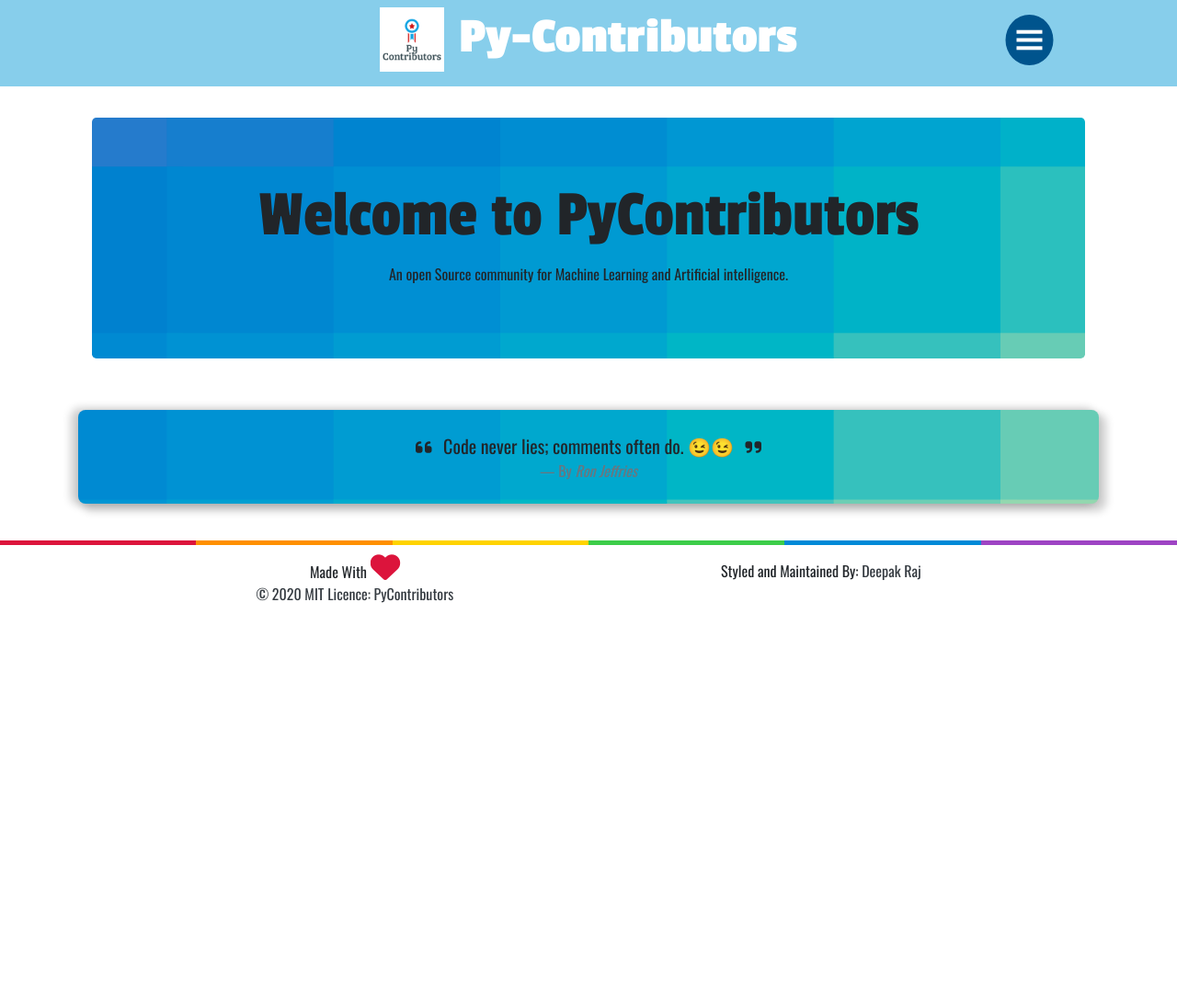
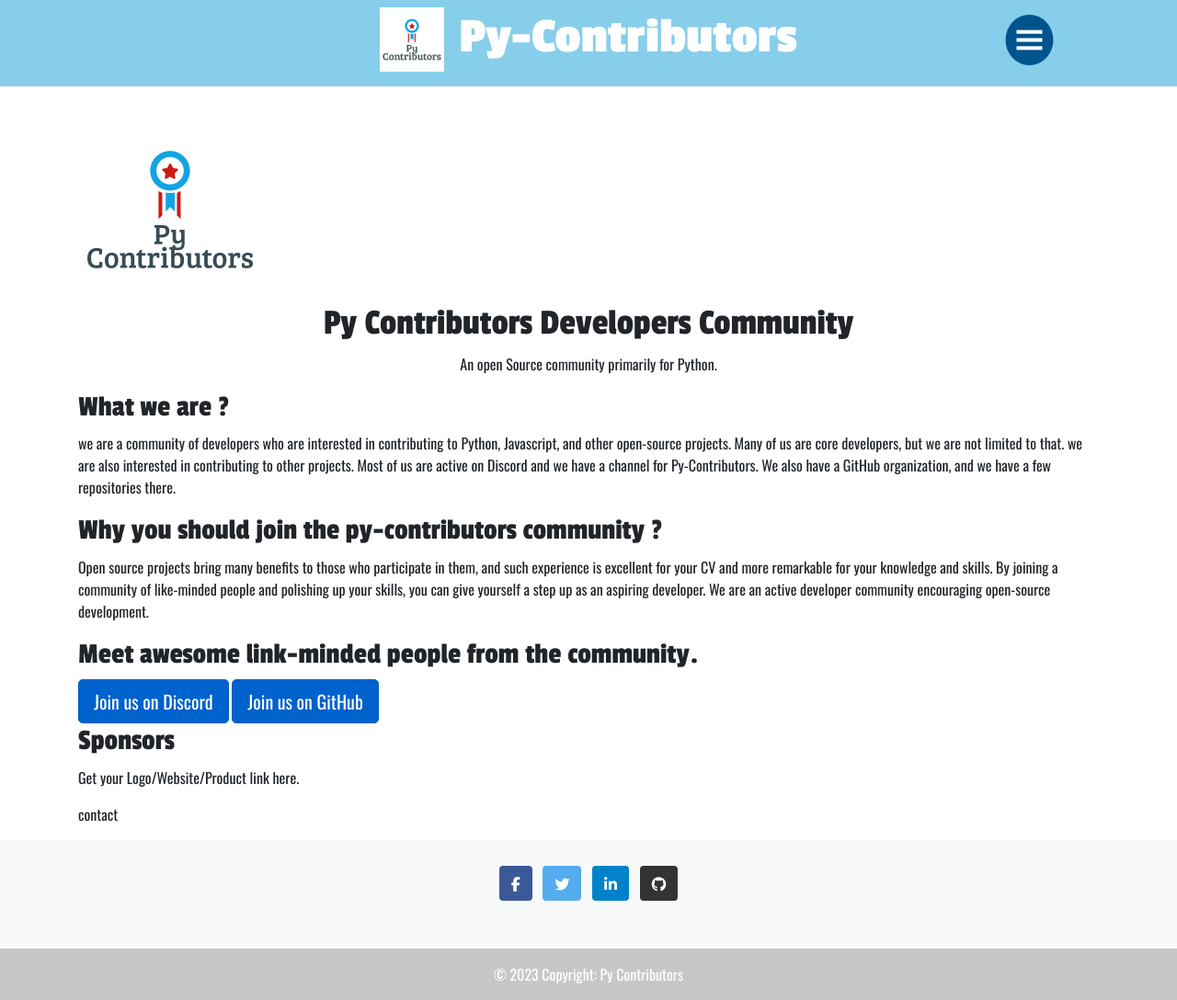
Before and after one commit to Py-Contributors/py-contributors.github.io, a Jekyll site: the page built from index.html, in a window 1280 px wide and 1088 px high. Shown: the whole window at 92% size. Built offline with Jekyll 4.4.1, drawn with Linux system fonts in a browser that asks for light colours; nearby versions of some CDN libraries.

Commit message:
adding front page data
Signed-off-by: Deepak Raj <54245038+codePerfectPlus@users.noreply.github.com>

```diff
--- a/_includes/footer.html
+++ b/_includes/footer.html
@@ -1,28 +1,50 @@
-<!-- Footer -->
-<footer class="page-footer mt-4 text-center mb-3">
-<div class="box mb-2">
-    <div class="box-sm red"></div>
-    <div class="box-sm orange"></div>
-    <div class="box-sm yellow "></div>
-    <div class="box-sm green "></div>
-    <div class="box-sm blue "></div>
-    <div class="box-sm purple"></div>
-</div>
+<footer class="bg-light text-center text-white">
+	<!-- Grid container -->
+	<div class="container p-4 pb-0">
+	  <!-- Section: Social media -->
+	  <section class="mb-4">
+		<!-- Facebook -->
+		<a
+		  class="btn text-white btn-floating m-1"
+		  style="background-color: #3b5998;"
+		  href="https://www.facebook.com/pycontributors"
+		  role="button"
+		  ><i class="fab fa-facebook-f"></i
+		></a>
 
-	<div class="container justify-content-around d-flex">
-	<div class="float-left ml-5">
-	<span>Made With <i class="fas fa-heart fa-2x animate__animated animate__pulse animate__infinite" style="color: crimson;" aria-hidden="true"></i></span>
-    <!-- Copyright -->
-	<div class="pb-3 text-dark">© 2020 MIT Licence:
-      <a class="text-dark" href="https://github.com/py-contributors">PyContributors</a>
+		<!-- Twitter -->
+		<a
+		  class="btn text-white btn-floating m-1"
+		  style="background-color: #55acee;"
+		  href="https://twitter.com/pycontributors"
+		  role="button"
+		  ><i class="fab fa-twitter"></i
+		></a>
+		<!-- Linkedin -->
+		<a
+		  class="btn text-white btn-floating m-1"
+		  style="background-color: #0082ca;"
+		  href="#!"
+		  role="button"
+		  ><i class="fab fa-linkedin-in"></i
+		></a>
+		<!-- Github -->
+		<a
+		  class="btn text-white btn-floating m-1"
+		  style="background-color: #333333;"
+		  href="https://github.com/py-contributors/"
+		  role="button"
+		  ><i class="fab fa-github"></i
+		></a>
+	  </section>
+	  <!-- Section: Social media -->
 	</div>
-</div>
+	<!-- Grid container -->
 
-	<div class="float-right mr-5">
-	<p class="mt-2 mb-0">
-		Styled and Maintained By: <a class="text-dark" href="https://t.me/deepakraj008" target="_blank">Deepak Raj</a>
-	</p>
-</div>
+	<!-- Copyright -->
+	<div class="text-center p-3" style="background-color: rgba(0, 0, 0, 0.2);">
+	  © 2023 Copyright:
+	  <a class="text-white" href="/">Py Contributors</a>
 	</div>
-
-</footer>
+	<!-- Copyright -->
+  </footer>
--- a/_includes/navbar.html
+++ b/_includes/navbar.html
@@ -3,7 +3,8 @@
       <div class="nav-bar">
 	<div class="d-flex mx-auto">
 		<div class="brand">
-		 <h3 class="mainHeading"><a class="text-white" href="/"><img src="/assets/img/logo/logo.png" style="height: 70px; width: 70px; background-color: white;" class="mr-3">Py-Contributors</a></h3>
+		 <h3 class="mainHeading"><a class="text-white" href="/"><img src="/assets/img/logo/logo.png"
+            style="height: 70px; width: 70px; background-color: white;" class="mr-3">Py-Contributors</a></h3>
 		</div>
 	</div>
 
@@ -23,7 +24,7 @@
         {% if page.active == "projects" %}
             <li class=" active"><a class="" href="/projects/index.html" data-after="Join">Join Us</a></li>
         {% else %}
-            <li class=""><a class="" href="/projects/index.html" data-after="Projects">Community Projects</a></li>
+            <li class=""><a class="" href="/projects/index.html" data-after="Projects">Projects</a></li>
         {% endif %}
 
         {% if page.active == "join-us" %}
--- a/index.html
+++ b/index.html
@@ -7,24 +7,39 @@ active : home
 
 ---
 
-<div class="container">
-	<div class="jumbotron text-center">
-		<div class="jumbo-content">
-		<h1 class="display-3"><strong>Welcome to PyContributors</strong></h1>
-		<p>An open Source community for Machine Learning and Artificial intelligence.</p>
-		</div>
-	</div>
-</div>
+<img src="assets\img\logo\logo.png" alt="PyContributors Logo" >
+<h1 align="center">Py Contributors Developers Community</h1>
+<p align="center">An open Source community primarily for Python.</p>
+
+<h2>What we are ?</h2>
+<p>we are a community of developers who are interested in contributing to Python, Javascript, and other open-source projects.
+	Many of us are core developers, but we are not limited to that. we are also interested in contributing to other projects.
+	Most of us are active on Discord and we have a channel for Py-Contributors. We also have a GitHub organization,
+	and we have a few repositories there.</p>
+
+<h2>Why you should join the py-contributors community ?</h2>
+<p>Open source projects bring many benefits to those who participate in them, and such experience is excellent for your CV
+	and more remarkable for your knowledge and skills. By joining a community of like-minded people and polishing up your skills,
+	you can give yourself a step up as an aspiring developer. We are an active developer community encouraging open-source development.</p>
+
+<h2>Meet awesome link-minded people from the community.</h2>
+
+<a href="https://discord.gg/JfbK3bS" class="btn btn-primary btn-lg active" role="button" aria-pressed="true">Join us on Discord</a>
+<a href="https://github.com/Py-Contributors/support/issues/new/choose" class="btn btn-primary btn-lg active" role="button" aria-pressed="true">Join us on GitHub</a>
+
+<h2>Sponsors</h2>
+
+<p>Get your Logo/Website/Product link here.</p>
+<p>contact </p>
 
 
-
-<div class="row">
+<!-- <div class="row">
 	<div class="container">
 	<blockquote class="p-4 blockquote mt-4 text-center bgCst">
 	<p class="mb-0"><i class="fa fa-quote-left mr-2"></i> Code never lies; comments often do. 😉😉 <i class="fa fa-quote-right ml-2"></i></p>
 		<footer class="blockquote-footer">By <cite title="Source Title">Ron Jeffries</cite></footer>
 	</blockquote>
 	</div>
-</div>
+</div> -->
 
 </div> <!-- Row closed-->
```
Also changed, not shown: _includes/footer copy.html (added, +28 -0 lines).
